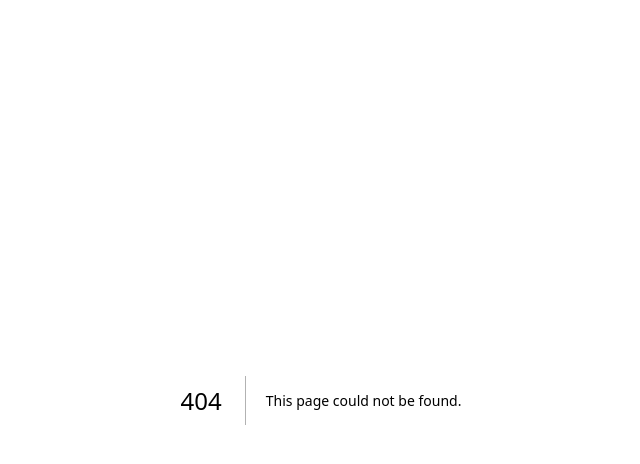
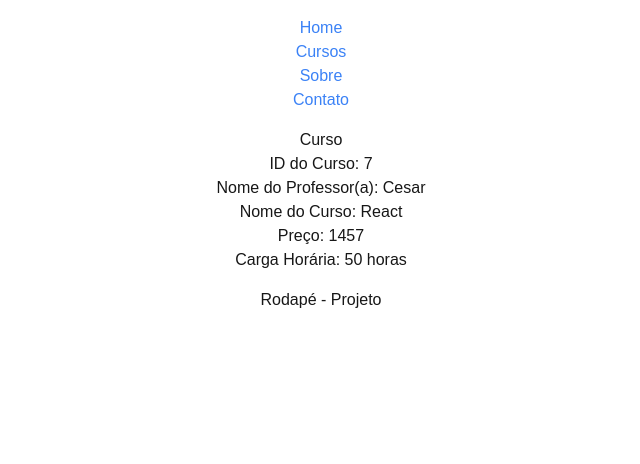
Before and after one commit to HumbertoFox/curso-celke-laravel, a Next.js app: page /course in a window 1280 px wide. Before the commit this address had no page. Shown: the top 464 px of the page, without its empty margins (319-959 px from the left). Built offline with nearby package versions, Linux system fonts and the light colour scheme.

Commit message:
Add course page

```diff
--- a/src/app/components/course/index.js
+++ b/src/app/components/course/index.js
@@ -1,11 +1,11 @@
-function Course({ children, teacher, course }) {
+function Course({ children, teacher, courses }) {
     return (
         <div className="my-5">
 
             <p>Nome do Curso: {children}</p>
             <p>Nome do Professor(a): {teacher}</p>
-            <p>Preço: {course.price}</p>
-            <p>Carga Horária: {course.workload}</p>
+            <p>Preço: {courses.price}</p>
+            <p>Carga Horária: {courses.workload}</p>
 
         </div>
     );
--- /dev/null
+++ b/src/app/course/page.js
@@ -0,0 +1,48 @@
+"use client";
+
+import { useEffect, useState } from "react";
+import Footer from "../components/Footer";
+import Menu from "../components/Menu";
+
+const Course = () => {
+    const [courseId, setCourseId] = useState();
+    const [teacher, setTeacher] = useState();
+    const [dataCourse, setDataCourse] = useState({
+        name: '',
+        price: '',
+        workload: '',
+    });
+
+    function loadCourse() {
+        setCourseId(7);
+        setTeacher("Cesar");
+        setDataCourse({
+            name: "React",
+            price: "1457",
+            workload: "50 horas",
+        });
+    }
+
+    useEffect(() => {
+        loadCourse();
+    }, [courseId]);
+
+    return (
+        <div className="text-center">
+
+            <Menu />
+
+            <h2>Curso</h2>
+            <p>ID do Curso: {courseId}</p>
+            <p>Nome do Professor(a): {teacher}</p>
+            <p>Nome do Curso: {dataCourse.name}</p>
+            <p>Preço: {dataCourse.price}</p>
+            <p>Carga Horária: {dataCourse.workload}</p>
+
+            <Footer />
+
+        </div>
+    );
+}
+
+export default Course;
--- a/src/app/courses/page.js
+++ b/src/app/courses/page.js
@@ -9,10 +9,10 @@ const Courses = () => {
 
             <h2>Cursos</h2>
 
-            <Course teacher={"cesar"} course={{ price: 967, workload: "20 horas" }}>Node.Js</Course>
-            <Course teacher={'Humberto'} course={{ price: 1457, workload: "50 horas" }}>React</Course>
-            <Course teacher={'Jessica'} course={{ price: 437, workload: "10 horas" }}>React</Course>
-            <Course teacher={'Gabrielly'} course={{ price: 1977, workload: "60 horas" }}>React</Course>
+            <Course teacher={"cesar"} courses={{ price: 967, workload: "20 horas" }}>Node.Js</Course>
+            <Course teacher={'Humberto'} courses={{ price: 1457, workload: "50 horas" }}>React</Course>
+            <Course teacher={'Jessica'} courses={{ price: 437, workload: "10 horas" }}>React</Course>
+            <Course teacher={'Gabrielly'} courses={{ price: 1977, workload: "60 horas" }}>React</Course>
 
             <Footer />
         </div>
```
